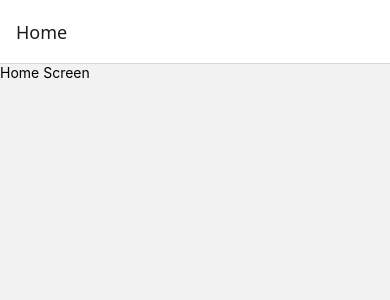
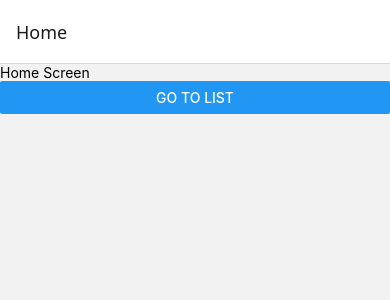
Before and after one commit to OleksiiKDev/rnTestApp, a React Native app: screen / in a window 390 px wide. Shown: the top 300 px of the page. Built offline with nearby package versions, Linux system fonts and the light colour scheme.

Commit message:
feat: add list screen

```diff
--- /dev/null
+++ b/src/constants/routes.ts
@@ -0,0 +1,4 @@
+export const ROUTES = {
+  HOME: 'Home',
+  LIST: 'List',
+};
--- a/src/navigation/index.tsx
+++ b/src/navigation/index.tsx
@@ -1,12 +1,16 @@
 
 import { createStaticNavigation } from '@react-navigation/native';
 import { createNativeStackNavigator } from '@react-navigation/native-stack';
+import { ROUTES } from '@/constants/routes';
 import  HomeScreen from '../screens/app/home';
+import ListScreen from '@/screens/app/list';
 
 const RootStack = createNativeStackNavigator({
-  initialRouteName: 'Home',
+  initialRouteName: ROUTES.HOME,
   screens: {
-    Home: HomeScreen,
+    [ROUTES.HOME]: HomeScreen,
+    [ROUTES.LIST]: ListScreen,
+
   },
 });
 
--- a/src/screens/app/home/index.tsx
+++ b/src/screens/app/home/index.tsx
@@ -1,12 +1,20 @@
-import React from "react";
-import { View, Text } from 'react-native';
+import React from 'react';
+import { ROUTES } from '@/constants/routes';
+import { useNavigation } from '@react-navigation/native';
+import { View, Text, Button } from 'react-native';
 
 const HomeScreen = () => {
+  const navigation = useNavigation();
+
   return (
     <View>
-        <Text>Home Screen</Text>
+      <Text>Home Screen</Text>
+      <Button
+        onPress={() => navigation.navigate(ROUTES.LIST as never)}
+        title="Go to List"
+      />
     </View>
   );
-}
+};
 
 export default HomeScreen;
--- /dev/null
+++ b/src/screens/app/list/index.tsx
@@ -0,0 +1,12 @@
+import React from "react";
+import { View, Text } from 'react-native';
+
+const ListScreen = () => {
+  return (
+    <View>
+        <Text>List Screen</Text>
+    </View>
+  );
+}
+
+export default ListScreen;
```
